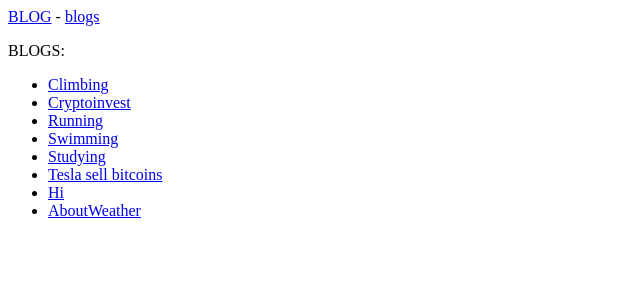
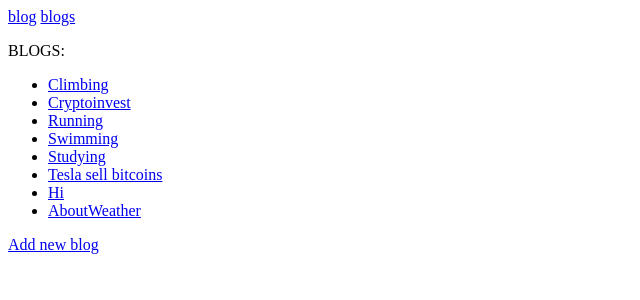
Before and after one commit to Cunoo/blog, a Django app: page /blogs/ in a window 1280 px wide. Shown: the top 300 px of the page, without its empty margins (0-640 px from the left). Run offline with Django 4.2, Linux system fonts and the light colour scheme; data comes from the database, SQL or seed files in the repository; both versions use the stored data as it was after the commit.

Commit message:
user can create new entry

```diff
--- a/blog/models.py
+++ b/blog/models.py
@@ -1,6 +1,5 @@
 from django.db import models
 
-# Create your models here.
 
 class BlogPost(models.Model):
     text = models.CharField(max_length=200) # for store names max length 200
@@ -9,14 +8,14 @@ class BlogPost(models.Model):
     def __str__(self): # return name of the blogpost
         return self.text
 
+
 class BlogEntry(models.Model):
     topic = models.ForeignKey(BlogPost, on_delete=models.CASCADE) # on delete tells django when topic is deleted all data connected to topic are deleted too
     textentry = models.TextField() # just normal Text field with unlimited letters
     date_added = models.DateTimeField(auto_now_add=True)
 
-
     class Meta:
         verbose_name_plural = 'entries'
 
     def __str__(self): #return entry text
-        return self.textentry
+        return f"{self.textentry[:50]}....."
--- a/blog/templates/blog/base.html
+++ b/blog/templates/blog/base.html
@@ -1,5 +1,5 @@
 <p>
-    <a href="{% url 'blog:index' %}"> BLOG</a> -
+    <a href="{% url 'blog:index' %}"> blog</a>
     <a href="{% url 'blog:blogs' %}">blogs</a>
 </p>
 
--- a/blog/templates/blog/blog.html
+++ b/blog/templates/blog/blog.html
@@ -4,7 +4,8 @@
 
     <p> Blog: {{ blog }} </p>
 
-    <p> Entries: </p>
+    <p> Entries blog: </p>
+    <p><a href="{% url 'blog:new_entry' blog.id %}"> Add new blog</a></p>
     <ul>
         {% for entry in entries %}
         <li>
--- a/blog/templates/blog/blogs.html
+++ b/blog/templates/blog/blogs.html
@@ -13,8 +13,9 @@
         {% empty %}
         <li>topic have been added yet.</li>
         {% endfor %}
+    </ul>
 
-</ul>
+    <a href="{% url 'blog:new_blog' %}"> Add new blog</a>
 
 
 {% endblock content %}
--- a/blog/templates/blog/index.html
+++ b/blog/templates/blog/index.html
@@ -1,3 +1,4 @@
-{% extends "blog/base.html" %} {% block content %}
-BLOGS
+{% extends "blog/base.html" %}
+{% block content %}
+<H1>BLOG</H1>
 {% endblock content %}
--- a/blog/urls.py
+++ b/blog/urls.py
@@ -8,4 +8,6 @@ urlpatterns = [
     path('', views.index, name='index'), # home page
     path('blogs/', views.blogs, name='blogs'), # view all blogs
     path('blogs/<int:blog_id>/', views.blog, name='blog'), # view given blog
+    path('new_blog/', views.new_blog, name='new_blog'), # create new blog in html
+    path('new_entry/<int:blog_id>/', views.new_entry, name='new_entry'), # for adding new entry in html
 ]
--- a/blog/views.py
+++ b/blog/views.py
@@ -1,10 +1,11 @@
-from django.shortcuts import render, reverse
+from django.shortcuts import redirect, render, reverse
 from .models import BlogPost
-# Create your views here.
+from .forms import BlogForm, EntryForm
 
 
 def index(request):
     return render(request, 'blog/index.html')
+
 
 def blogs(request):
     blogs = BlogPost.objects.order_by('date_added')
@@ -13,10 +14,42 @@ def blogs(request):
     return render(request, 'blog/blogs.html', context)
 
 
-
 def blog(request, blog_id):
     blog = BlogPost.objects.get(id=blog_id) # show blogpost by id
-    entries = blog.blogentry_set.order_by("-date_added") # that - symbol reverse the entries
+    entries = blog.blogentry_set.order_by("-date_added")    # that - symbol reverse the entries
     context = {'blog': blog, 'entries': entries}
 
     return render(request, 'blog/blog.html', context)
+
+
+def new_blog(request):
+    if request.method != 'POST':
+        form = BlogForm()   # no data submited; create a blank form
+    else:
+        form = BlogForm(data=request.POST)  # use post when you want r-w
+        if form.is_valid(): # check that all required fields have been filled in
+            form.save() # write from form to the database
+            return redirect('blog:blogs')
+
+    context = {'form': form}
+
+    return render(request, 'blog/new_blog.html', context)   # this execute when is blank or valid
+
+
+
+def new_entry(request, blog_id):
+    topic = BlogPost.objects.get(id=blog_id)
+    if request.method != 'POST':
+        form = EntryForm()
+
+    else:
+        form = EntryForm(data=request.POST)
+        if form.is_valid():
+            new_entry = form.save(commit=False)
+            new_entry.topic = topic
+            new_entry.save() #write form into database
+            return redirect('blog:blog', blog_id=blog_id)
+
+    #display a blank or invalid form
+    context = {'topic': topic, 'form': form}
+    return render(request, 'blog/new_entry.html', context)
```
Also changed, not shown: blog/forms.py (added, +18 -0 lines), blog/templates/blog/new_blog.html (added, +12 -0 lines), blog/templates/blog/new_entry.html (added, +15 -0 lines), blog/migrations/0001_initial.py, db.sqlite3, 4 other files. Lines whose indentation alone changed are shown as unchanged.
